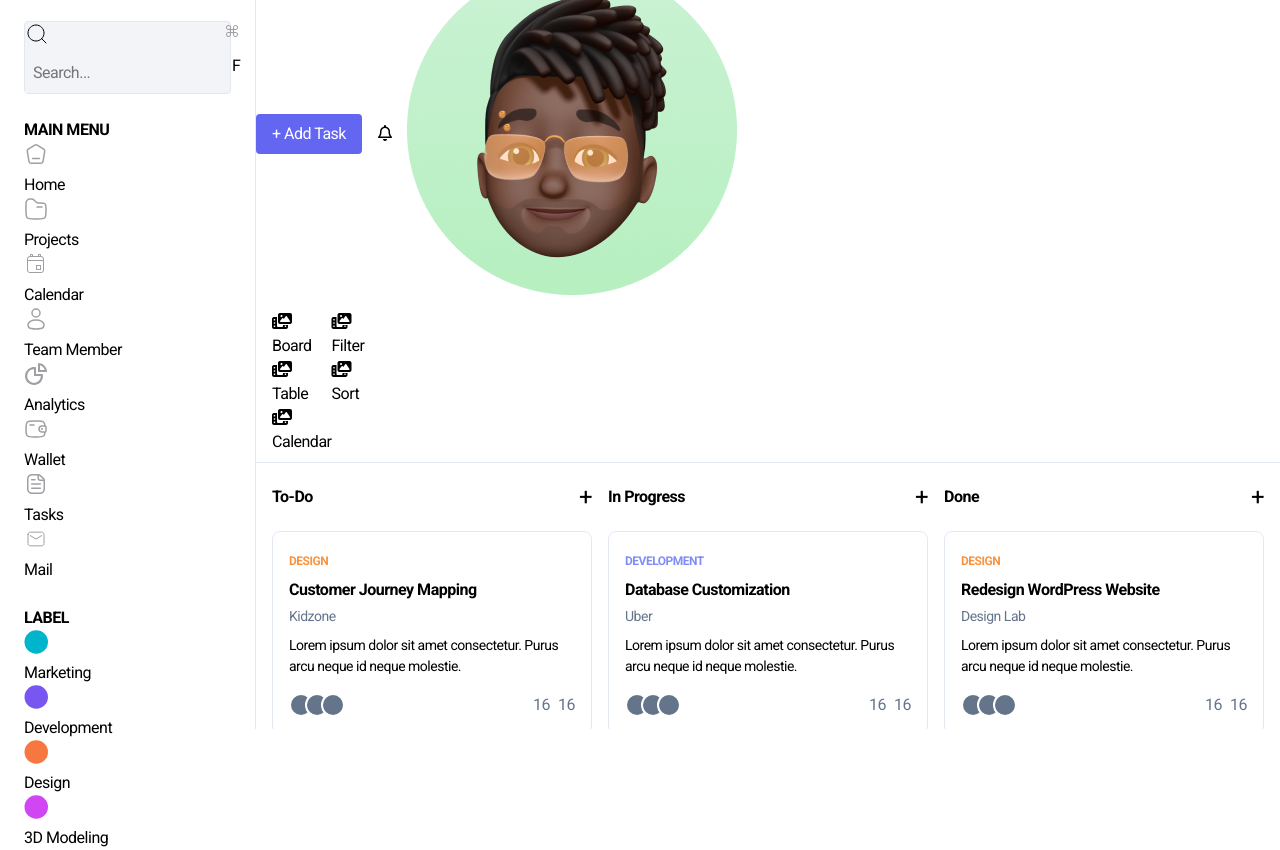
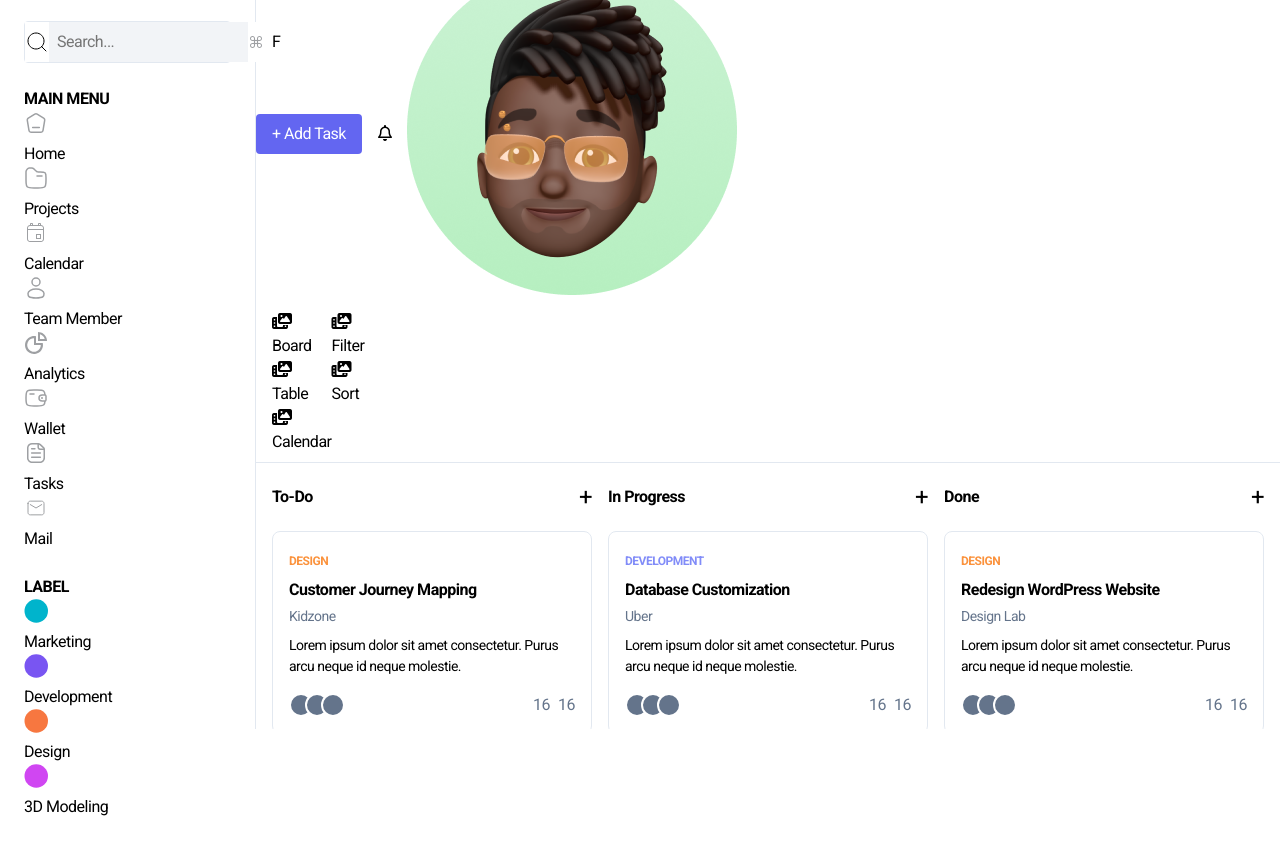
Before and after one commit to Nyeti-Mba/Capstone-Project-1, a plain HTML site: page Organix/index.html in a window 1280 px wide. Shown: the part 71-921 px from the top of the page. After the commit the page ends 890 px from the top, so only its background shows below. Drawn offline with Linux system fonts and the light colour scheme; a web font is replaced by a local one.

Commit message:
UI cleanup

```diff
--- a/Organix/style.css
+++ b/Organix/style.css
@@ -43,11 +43,14 @@
 
 
 .search-bar {
+    width: 100%;
     display: flex;
+    flex-direction: row;
     margin-bottom: 1.5rem;
     border: 1px solid var(--border-color);
     border-radius: 0.25rem;
     background-color: #F2F4F7;
+    justify-content: space-between;
 }
 
 .search-bar input {
@@ -55,6 +58,14 @@
     border: none;
     padding: 0.5rem;
     background-color: #F2F4F7;
+}
+
+.search{
+display: flex;
+flex-direction: row;
+justify-content: space-between;
+align-items: center;
+background-color: white;
 }
 
 .search-bar button {
```
Also changed, not shown: Organix/index.html (+0 -1 lines).
